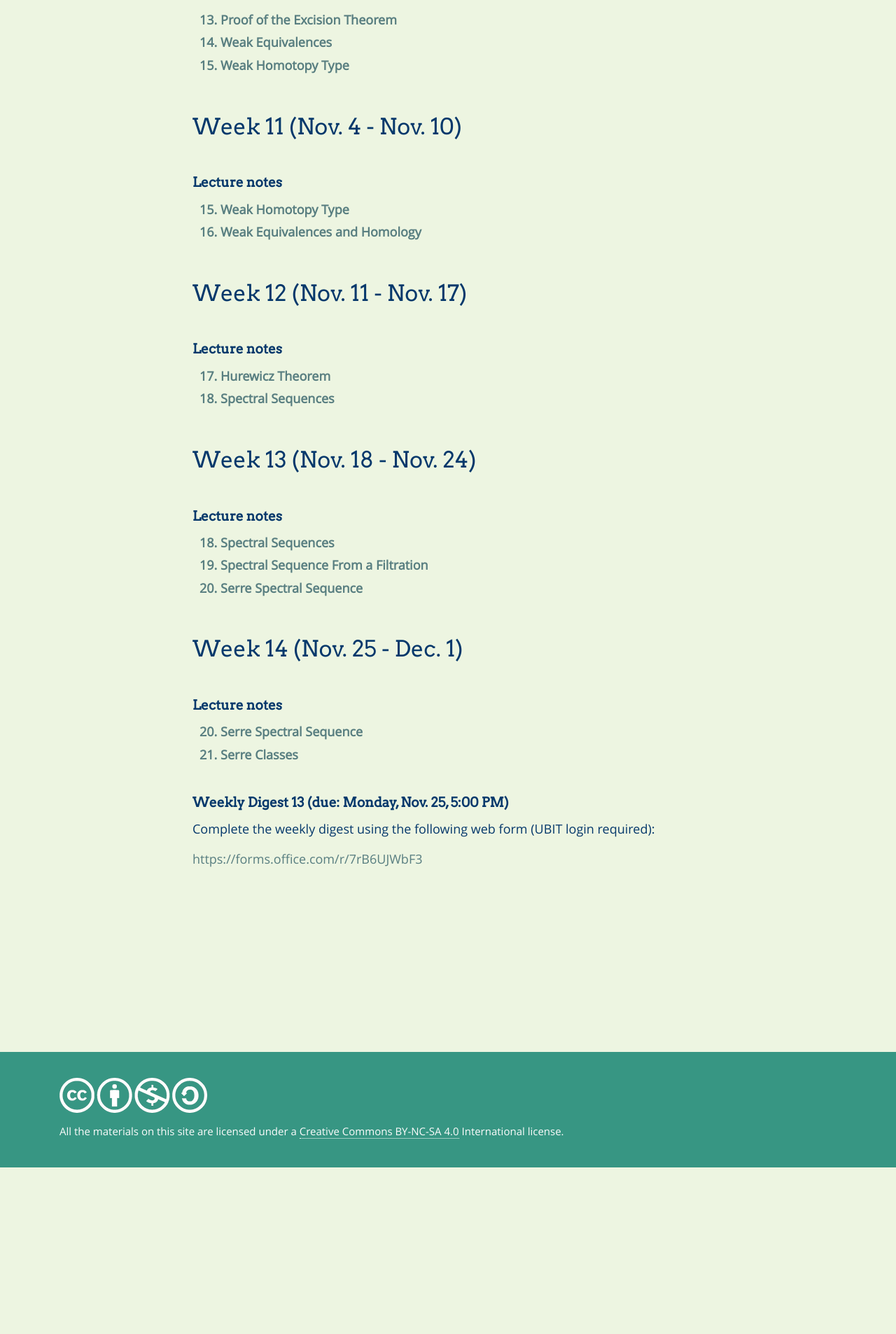
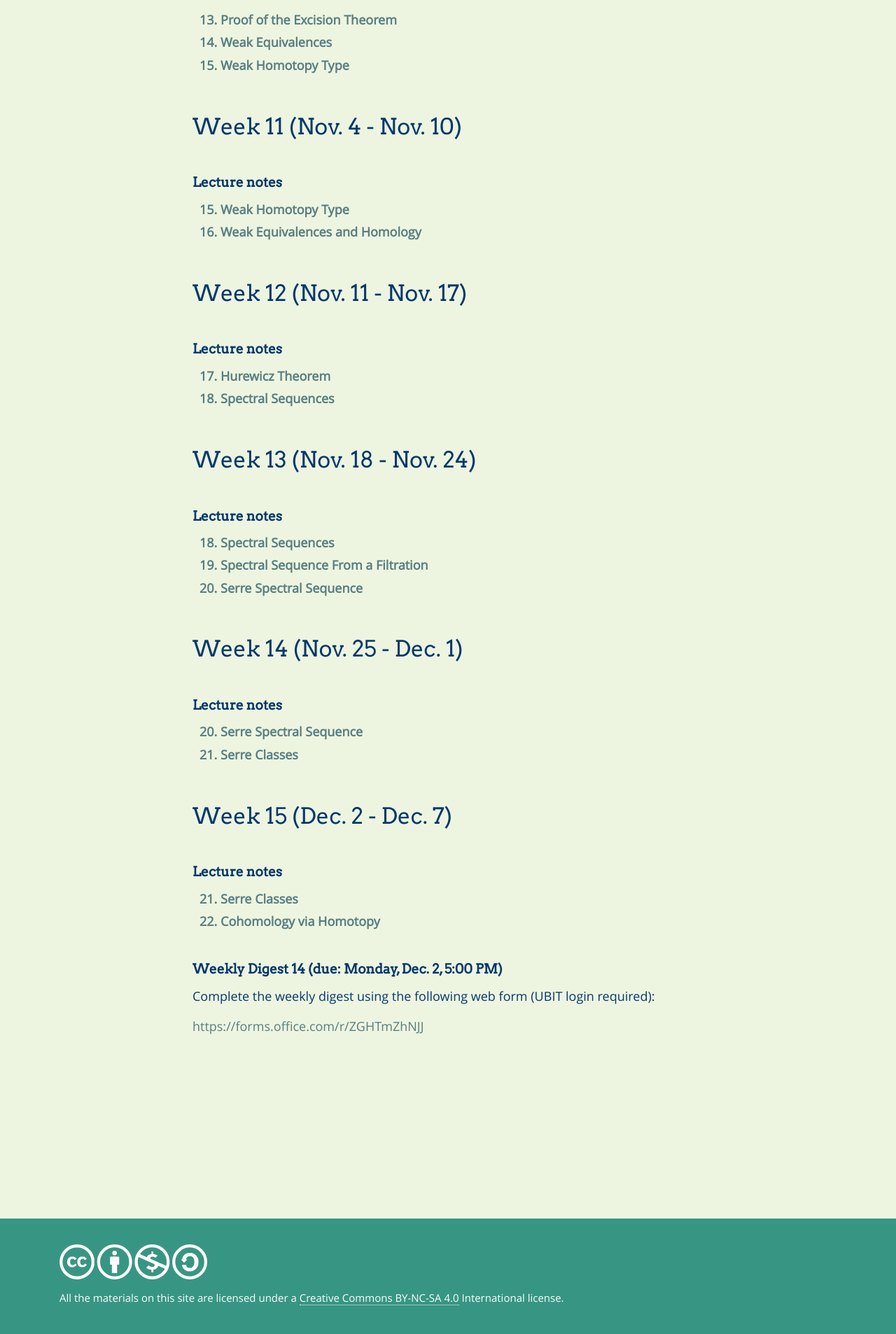
Before and after one commit to bbadzioch/727_site, a Jekyll site: the page built from course_schedule.md, in a window 1280 px wide. Shown: the part 2708-4614 px from the top of the page at 70% size. Built offline with Jekyll 4.4.1, drawn with Linux system fonts in a browser that asks for light colours; nearby versions of some CDN libraries; our own code applies the rules of GitHub Pages for plain Markdown files; before the commit the page ends 4376 px from its top, so only the background shows below that.

Commit message:
Update course_schedule.md

```diff
--- a/course_schedule.md
+++ b/course_schedule.md
@@ -204,11 +204,24 @@ layout: lecture_notes
 
 <br/>
 
-#### **Weekly Digest 13 (due: Monday, Nov. 25, 5:00 PM)**
+
+## Week 15 (Dec. 2 - Dec. 7)
+
+<br/>
+
+#### **Lecture notes**
+
+{% include lecture_notes_table.html chapter="21. Serre Classes" %}
+{% include lecture_notes_table.html chapter="22. Cohomology via Homotopy" %}
+
+<br/>
+
+#### **Weekly Digest 14 (due: Monday, Dec. 2, 5:00 PM)**
 
 Complete the weekly digest using the following web form (UBIT login required):
 
-[https://forms.office.com/r/7rB6UJWbF3](https://forms.office.com/r/7rB6UJWbF3)
+[https://forms.office.com/r/ZGHTmZhNJJ](https://forms.office.com/r/ZGHTmZhNJJ)
+
 
 
 
```
